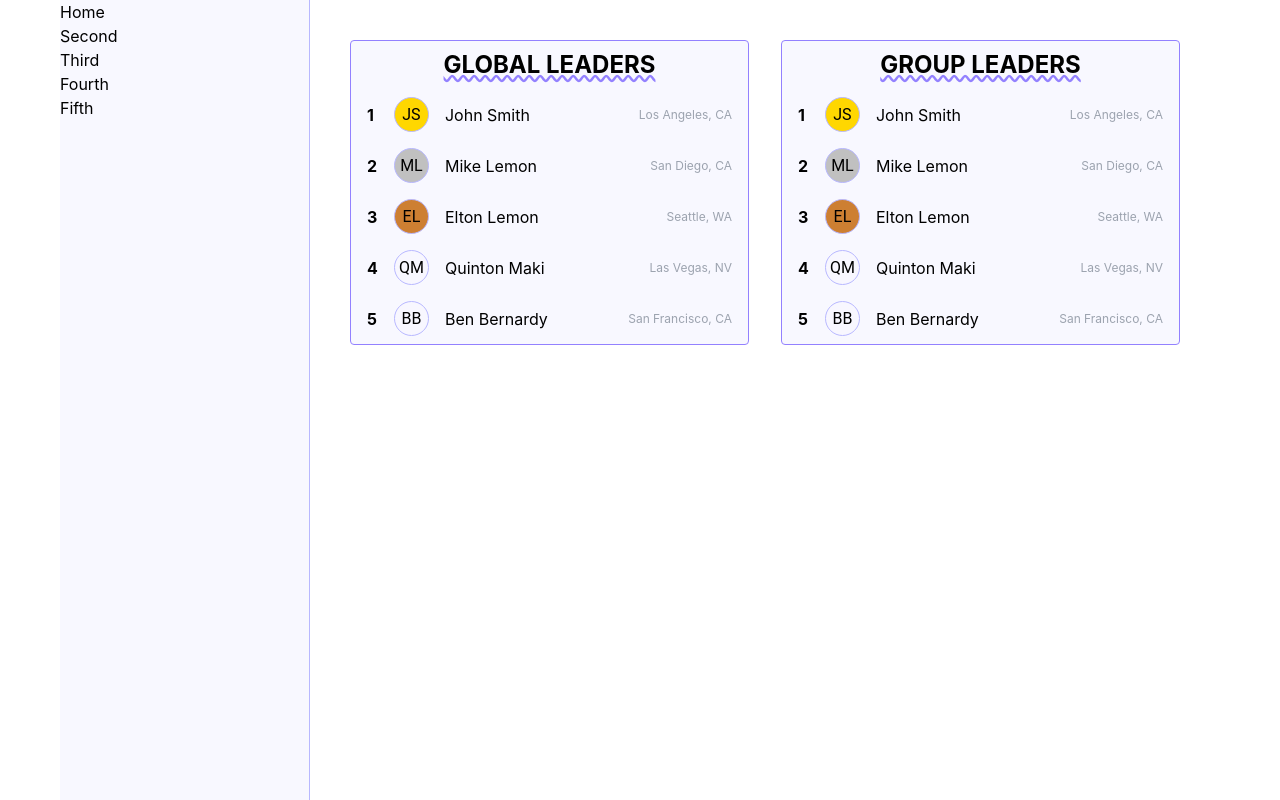
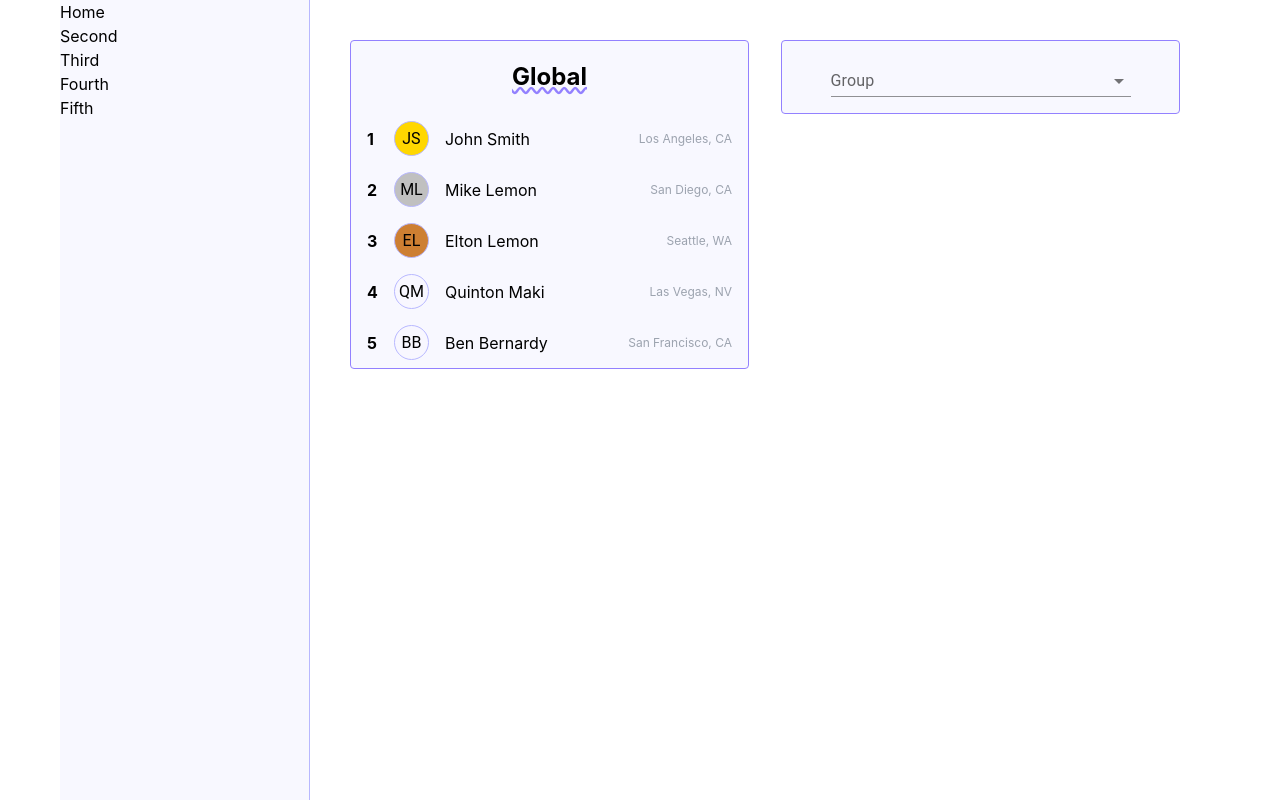
Before and after one commit to BlueOceanHRLAX48/AdjacentDoor, a React (Create React App) app: page /leaderboard in a window 1280 px wide. Built offline with nearby package versions, Linux system fonts and the light colour scheme.

Commit message:
prep for obtaining data from backend

```diff
--- a/src/Leaderboard.js
+++ b/src/Leaderboard.js
@@ -1,8 +1,17 @@
 import React from 'react';
 import LeftBar from './LeftBar';
 import LeaderboardUser from './components/LeaderboardUser';
+import { FormControl, InputLabel, MenuItem, Select } from '@mui/material';
 
 function Leaderboard() {
+  const [groupFilter, setGroupFilter] = React.useState('');
+  const [groupData, setGroupData] = React.useState([]);
+
+  React.useEffect(() => {
+    //axios call based on filter id to get users in that group
+    //.then(res => setGroupData(res))
+  });
+
   const sampleData = [
     { name: 'John Smith', contribution: 45, location: 'Los Angeles, CA' },
     { name: 'Mike Lemon', contribution: 22, location: 'San Diego, CA' },
@@ -15,23 +24,51 @@ function Leaderboard() {
     <LeaderboardUser user={user} key={i} place={i + 1} />
   ));
 
-  const groupUsers = sampleData.map((user, i) => (
+  const groupUsers = groupData.map((user, i) => (
     <LeaderboardUser user={user} key={i} place={i + 1} />
   ));
+
+  const groupOptions = [
+    { name: 'Group One', id: 'v182391823' },
+    { name: 'Group Two', id: 'asd19218923' },
+    { name: 'Group Three', id: '19239lad' },
+  ].map((option, i) => (
+    <MenuItem key={i} value={option.id}>
+      {option.name}
+    </MenuItem>
+  ));
+
+  function handleChange(e) {
+    setGroupFilter(e.target.value);
+  }
 
   return (
     <div className='flex h-screen'>
       <LeftBar />
       <div className='flex grow overflow-y-scroll justify-center gap-8 p-10'>
         <div className='w-1/2 h-fit flex flex-col bg-ghostWhite rounded border-secondary border'>
-          <div className='text-center text-2xl font-bold decoration-wavy decoration-secondary underline underline-offset-2 py-2'>
-            GLOBAL LEADERS
+          <div className='text-center text-2xl font-bold decoration-wavy decoration-secondary underline underline-offset-2 py-5'>
+            Global
           </div>
           {globalUsers}
         </div>
         <div className='w-1/2 h-fit flex flex-col bg-ghostWhite rounded border-secondary border'>
-          <div className='text-center text-2xl font-bold decoration-wavy decoration-secondary underline underline-offset-2 py-2'>
-            GROUP LEADERS
+          <div className='text-center text-2xl font-bold decoration-wavy decoration-secondary underline underline-offset-2 pb-2'>
+            <FormControl variant='standard' sx={{ m: 1, minWidth: 300 }}>
+              <InputLabel id='groupSelect'>Group</InputLabel>
+              <Select
+                labelId='groupSelect'
+                id='group'
+                label='Group'
+                onChange={handleChange}
+                value={groupFilter}
+              >
+                <MenuItem value=''>
+                  <em>None</em>
+                </MenuItem>
+                {groupOptions}
+              </Select>
+            </FormControl>
           </div>
           {groupUsers}
         </div>
```
